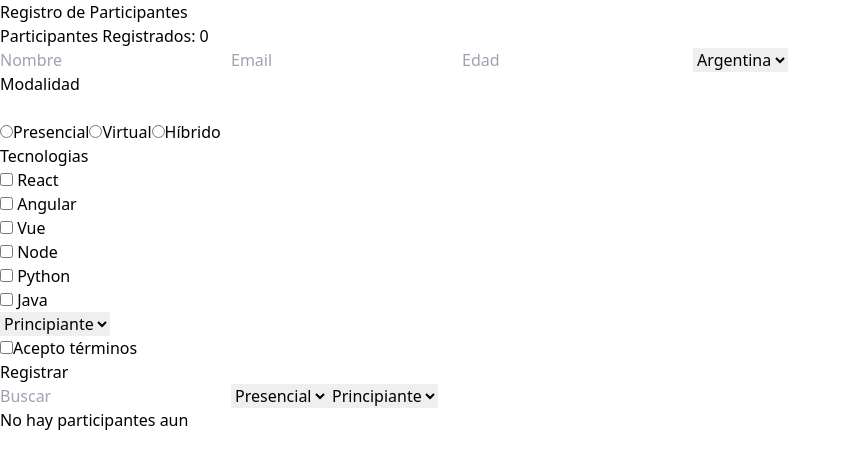
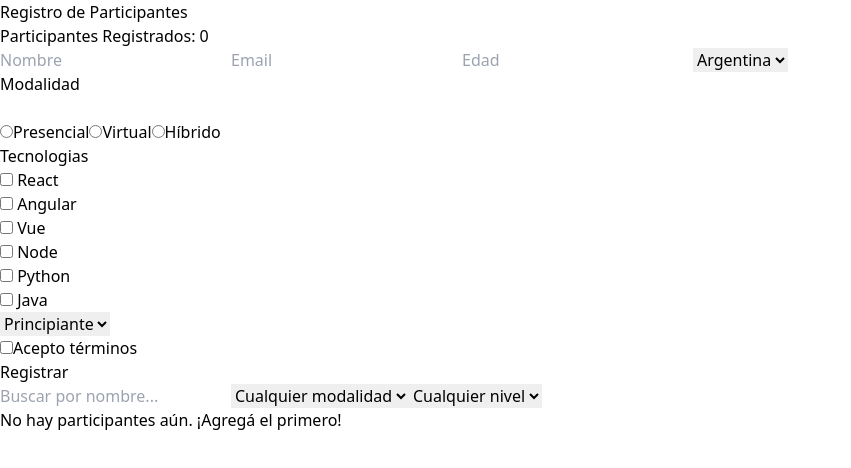
Before and after one commit to CristianK25/Prog4_Magni, a React (Vite) app: page / in a window 1280 px wide. Shown: the top 468 px of the page, without its empty margins (0-851 px from the left). Built offline with nearby package versions, Linux system fonts and the light colour scheme.

Commit message:
filtro en app y busqueda

```diff
--- a/src/App.tsx
+++ b/src/App.tsx
@@ -11,6 +11,12 @@ const LLAVE_PARTICIPANTE = "participantes";
 function App() {
   /*El estado de los participantes empieza sin nada*/
   const [participantes, setParticipantes] = useState<Participante[]>([]);
+
+  const [filtros, setFiltros] = useState({
+    texto: "",
+    modalidad: "",
+    nivel: "",
+  });
 
   /*Funcion que nose que hace */
   useEffect(() => {
@@ -41,13 +47,40 @@ function App() {
     localStorage.setItem(LLAVE_PARTICIPANTE, JSON.stringify(nuevaLista));
   };
 
+  // -- LÓGICA DEL EMBUDO MÁGICO (FILTROS) --
+  const listaFiltrada = participantes.filter((persona) => {
+    // 1. Filtro de Texto (si está vacío, pasa. Si tiene algo, se fija si el nombre lo incluye en minúsculas)
+    const coincideTexto =
+      filtros.texto === "" ||
+      persona.nombre.toLowerCase().includes(filtros.texto.toLowerCase());
+
+    // 2. Filtro de Modalidad
+    const coincideModalidad =
+      filtros.modalidad === "" || persona.modalidad === filtros.modalidad;
+
+    // 3. Filtro de Nivel
+    const coincideNivel =
+      filtros.nivel === "" || persona.nivel === filtros.nivel;
+
+    // Solo pasan los que cumplan las 3 condiciones a la vez
+    return coincideTexto && coincideModalidad && coincideNivel;
+  });
+
   // -- LÓGICA DE LA LISTA SEPARADA CON IF/ELSE --
   let contenidoLista;
 
   if (participantes.length === 0) {
-    contenidoLista = <div className="col-span-3 text-center">No hay participantes aun</div>;
+    contenidoLista = (
+      <div className="col-span-3 text-center text-gray-500 font-medium">No hay participantes aún. ¡Agregá el primero!</div>
+    );
+  } else if (listaFiltrada.length === 0) {
+    // Escenario extra: ¡Tienen datos pero apretaron tantos filtros que no hay coincidencias!
+    contenidoLista = (
+      <div className="col-span-3 text-center text-gray-500 font-medium">No se encontraron resultados para esos filtros.</div>
+    );
   } else {
-    contenidoLista = participantes.map((persona) => (
+    // Acá mapeamos el EMBUDO (listaFiltrada), ya no mapeamos el tanque entero (participantes)
+    contenidoLista = listaFiltrada.map((persona) => (
       <TarjetaParticipantes
         key={persona.id}
         id={persona.id}
@@ -67,7 +100,7 @@ function App() {
 
       <Formulario onAgregar={agregarParticipante} />
 
-      <Busqueda />
+      <Busqueda filtros={filtros} onFiltrar={setFiltros} />
 
       <div className="grid grid-cols-3 gap-4 min-h-64 mt-4 max-w-4xl mx-auto w-full px-8">
         {contenidoLista}
--- a/src/components/Busqueda.tsx
+++ b/src/components/Busqueda.tsx
@@ -1,16 +1,31 @@
-export default function Busqueda() {
+// Le definimos a TS qué cositas vamos a recibir en la "mochila" de los props
+interface BusquedaProps {
+  filtros: {
+    texto: string;
+    modalidad: string;
+    nivel: string;
+  };
+  onFiltrar: (nuevosFiltros: any) => void;
+}
+
+export default function Busqueda({ filtros, onFiltrar }: BusquedaProps) {
   return (
     <div className="grid grid-cols-3 m-4 mb-6 gap-2 w-full max-w-4xl mx-auto px-8 mt-8 border border-gray-200 p-4 shadow-sm rounded">
       <input
         type="text"
-        placeholder="Buscar"
+        placeholder="Buscar por nombre..."
+        value={filtros.texto}
+        onChange={(e) => onFiltrar({ ...filtros, texto: e.target.value })}
         className="w-full border border-gray-300 p-2 rounded shadow-sm bg-white"
       />
       <select
         name="modalidad"
         id="select-modalidad"
+        value={filtros.modalidad}
+        onChange={(e) => onFiltrar({ ...filtros, modalidad: e.target.value })}
         className="w-full border border-gray-300 p-2 rounded shadow-sm bg-white"
       >
+        <option value="">Cualquier modalidad</option>
         <option value="presencial">Presencial</option>
         <option value="virtual">Virtual</option>
         <option value="hibrido">Hibrido</option>
@@ -18,8 +33,11 @@ export default function Busqueda() {
       <select
         name="nivel"
         id="select-nivel"
+        value={filtros.nivel}
+        onChange={(e) => onFiltrar({ ...filtros, nivel: e.target.value })}
         className="w-full border border-gray-300 p-2 rounded shadow-sm bg-white"
       >
+        <option value="">Cualquier nivel</option>
         <option value="principiante">Principiante</option>
         <option value="intermedio">Intermedio</option>
         <option value="avanzado">Avanzado</option>
```
